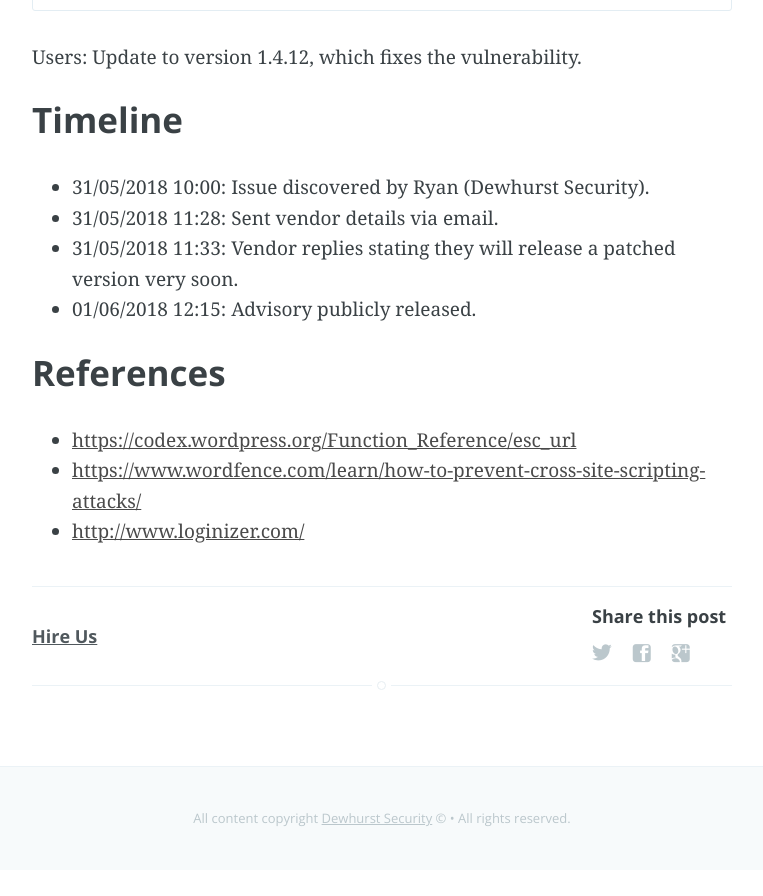
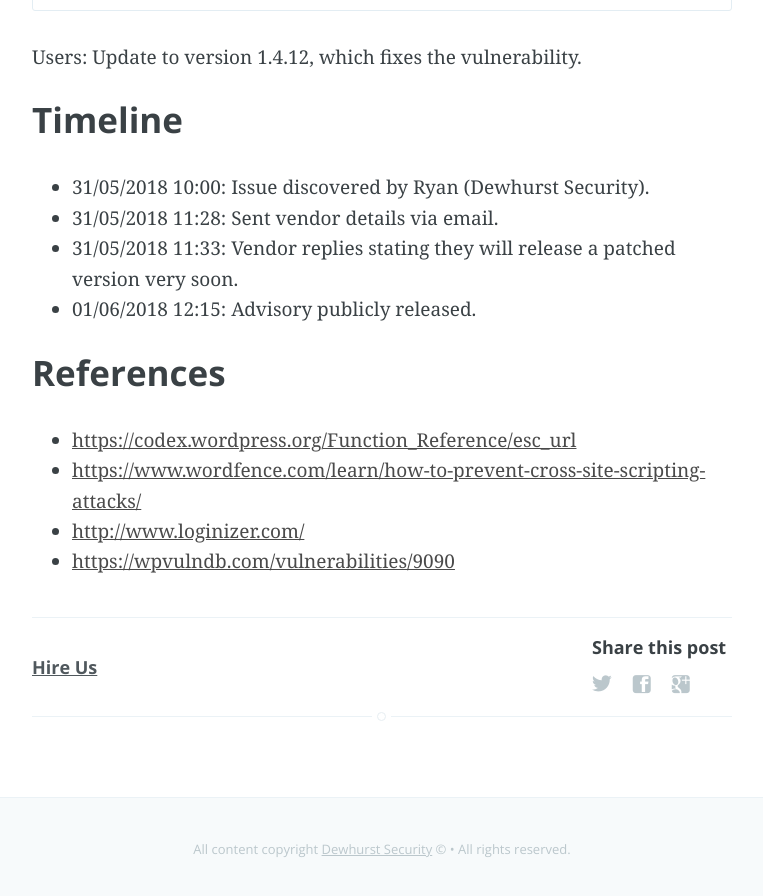
Before and after one commit to ethicalhack3r/ethicalhack3r.github.io, a Jekyll site: the page built from _posts/2018-06-01-wp-foro-wordpress-plugin-xss-vulnerability.md, in a window 1280 px wide and 900 px high, scrolled down 2639 px. Shown: the top 896 px of the window, without its empty margins (258-1021 px from the left). Built offline with Jekyll 4.4.1, drawn with Linux system fonts in a browser that asks for light colours; before the commit the page ends 3509 px from its top, so only the background shows below that; some of the changed lines change nothing that is shown.

Commit message:
Add wpvulndb refernece

```diff
--- a/_posts/2018-06-01-wp-foro-wordpress-plugin-xss-vulnerability.md
+++ b/_posts/2018-06-01-wp-foro-wordpress-plugin-xss-vulnerability.md
@@ -78,3 +78,4 @@ Users: Update to version 1.4.12, which fixes the vulnerability.
 - [https://codex.wordpress.org/Function_Reference/esc_url](https://codex.wordpress.org/Function_Reference/esc_url)
 - [https://www.wordfence.com/learn/how-to-prevent-cross-site-scripting-attacks/](https://www.wordfence.com/learn/how-to-prevent-cross-site-scripting-attacks/)
 - [http://www.loginizer.com/](http://www.loginizer.com/)
+- [https://wpvulndb.com/vulnerabilities/9090](https://wpvulndb.com/vulnerabilities/9090)
```
Also changed, not shown: 2 other files.
